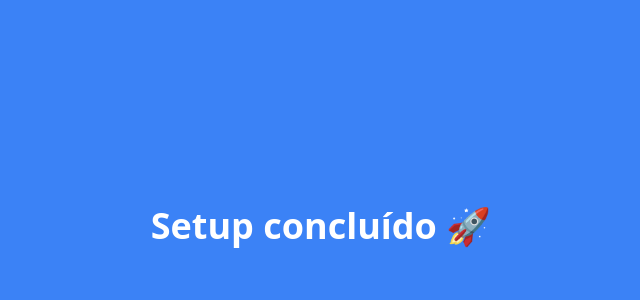
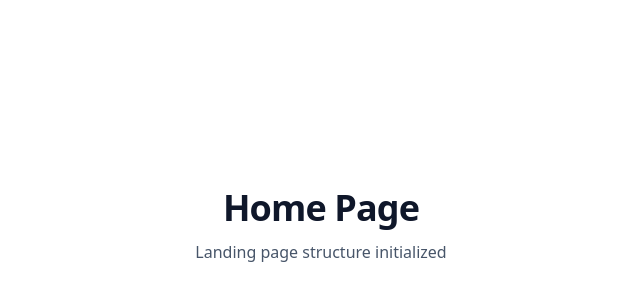
Before and after one commit to KayoThyerre/landing-page-template, a React (Vite) app: page / in a window 1280 px wide. Shown: the part 174-474 px from the top of the page, without its empty margins (319-959 px from the left). Built offline with nearby package versions, Linux system fonts and the light colour scheme.

Commit message:
feat: Adicionado o layout main e a estrutura da home.

```diff
--- a/src/App.tsx
+++ b/src/App.tsx
@@ -1,11 +1,7 @@
+import Home from './pages/Home'
+
 function App() {
-  return (
-    <div className="flex items-center justify-center h-screen bg-blue-500">
-      <h1 className="text-4xl font-bold text-white">
-        Setup concluído 🚀
-      </h1>
-    </div>
-  )
+  return <Home />
 }
 
 export default App
--- /dev/null
+++ b/src/layouts/MainLayout.tsx
@@ -0,0 +1,15 @@
+import type { ReactNode } from 'react'
+
+type MainLayoutProps = {
+  children: ReactNode
+}
+
+function MainLayout({ children }: MainLayoutProps) {
+  return (
+    <main className="mx-auto max-w-7xl px-4 sm:px-6 lg:px-8">
+      {children}
+    </main>
+  )
+}
+
+export default MainLayout
--- /dev/null
+++ b/src/pages/Home.tsx
@@ -0,0 +1,18 @@
+import MainLayout from '../layouts/MainLayout'
+
+function Home() {
+  return (
+    <MainLayout>
+      <section className="flex min-h-screen flex-col items-center justify-center py-16 text-center">
+        <h1 className="text-4xl font-semibold tracking-tight text-slate-900">
+          Home Page
+        </h1>
+        <p className="mt-3 text-base text-slate-600">
+          Landing page structure initialized
+        </p>
+      </section>
+    </MainLayout>
+  )
+}
+
+export default Home
```
Also changed, not shown: 2 other files (tests, documents, lock files or other folders).
